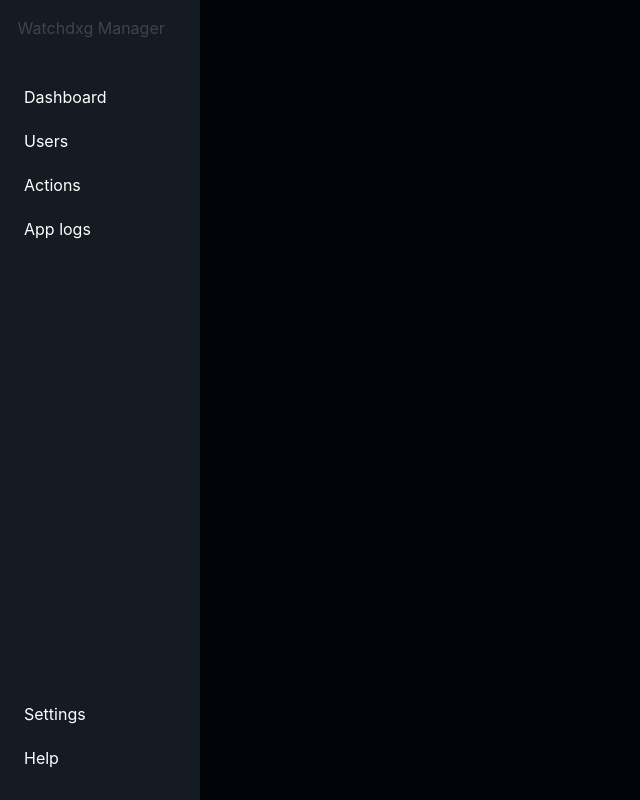
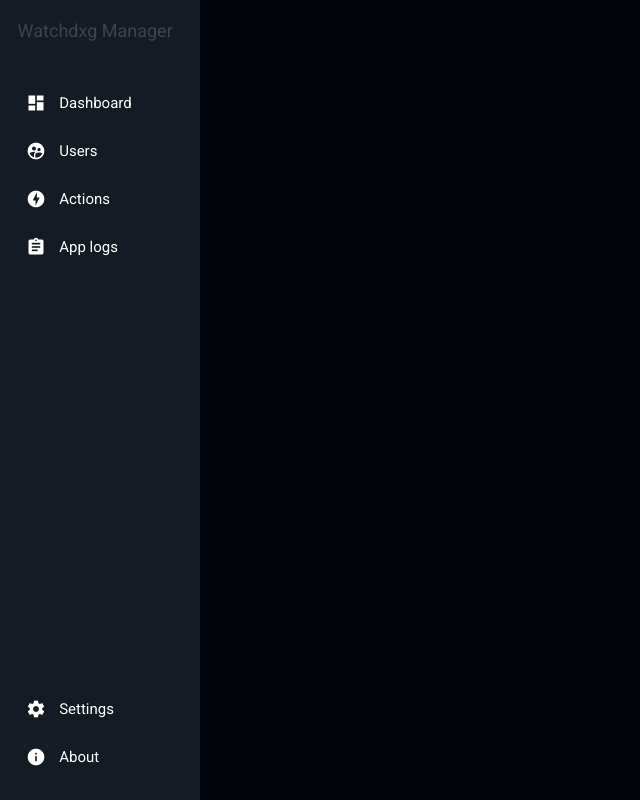
Before and after one commit to synka777/watchdxg-front, an Angular app: page /main in a window 1280 px wide. Shown: the whole page, without its empty margins (0-640 px from the left). Built offline with nearby package versions, Linux system fonts and the light colour scheme; sample sign-in values are in the browser's storage.

Commit message:
infra(sidebar): +material logos

```diff
--- a/angular.json
+++ b/angular.json
@@ -30,6 +30,7 @@
               "src/favicon.ico"
             ],
             "styles": [
+              "@angular/material/prebuilt-themes/cyan-orange.css",
               "src/styles.scss"
             ],
             "scripts": []
@@ -87,6 +88,7 @@
               "src/favicon.ico"
             ],
             "styles": [
+              "@angular/material/prebuilt-themes/cyan-orange.css",
               "src/styles.scss"
             ],
             "scripts": []
--- a/package.json
+++ b/package.json
@@ -10,10 +10,12 @@
   },
   "private": true,
   "dependencies": {
+    "@angular/cdk": "^19.2.15",
     "@angular/common": "^19.2.0",
     "@angular/compiler": "^19.2.0",
     "@angular/core": "^19.2.0",
     "@angular/forms": "^19.2.0",
+    "@angular/material": "^19.2.15",
     "@angular/platform-browser": "^19.2.0",
     "@angular/platform-browser-dynamic": "^19.2.0",
     "@angular/router": "^19.2.0",
--- a/src/app/components/main-layout/main-layout.component.html
+++ b/src/app/components/main-layout/main-layout.component.html
@@ -6,16 +6,34 @@
       </div>
       <div class="side-main-content">
         <ul> <!-- Use routerLinkActive to make easier dynamic CSS class assignment -->
-          <li><a routerLink="/dashboard" routerLinkActive="active" >Dashboard</a></li>
-          <li><a routerLink="/users" routerLinkActive="active">Users</a></li>
-          <li><a routerLink="/actions" routerLinkActive="active">Actions</a></li>
-          <li><a routerLink="/logs" routerLinkActive="active">App logs</a></li>
+          <li>
+            <mat-icon>dashboard</mat-icon>
+            <a routerLink="/dashboard" routerLinkActive="active" >Dashboard</a>
+          </li>
+          <li>
+            <mat-icon>supervised_user_circle</mat-icon>
+            <a routerLink="/users" routerLinkActive="active">Users</a>
+          </li>
+          <li>
+            <mat-icon>offline_bolt</mat-icon>
+            <a routerLink="/actions" routerLinkActive="active">Actions</a>
+          </li>
+          <li>
+            <mat-icon>assignment</mat-icon>
+            <a routerLink="/logs" routerLinkActive="active">App logs</a>
+          </li>
         </ul>
       </div>
       <div class="side-bottom-content">
         <ul>
-          <li><a routerLink="/settings" routerLinkActive="active">Settings</a></li>
-          <li><a routerLink="/help" routerLinkActive="active">Help</a></li>
+          <li>
+            <mat-icon>settings</mat-icon>
+            <a routerLink="/settings" routerLinkActive="active">Settings</a>
+          </li>
+          <li>
+            <mat-icon>info</mat-icon>
+            <a routerLink="/help" routerLinkActive="active">About</a>
+          </li>
         </ul>
       </div>
     </nav>
--- a/src/app/components/main-layout/main-layout.component.scss
+++ b/src/app/components/main-layout/main-layout.component.scss
@@ -5,14 +5,30 @@
   .sidebar {
     width: 200px;
     background: var(--bg-surface);
+    font-size: large;
 
     ul {
+      font-size: 15px;
       list-style-type: none;
       padding: 0;
 
       li {
+        display: flex;
         margin: 0.5rem;
         padding: 0.5rem;
+        align-items: center;
+
+        mat-icon {
+          display: flex;
+          margin-right: 0.7rem;
+          font-size: 20px;
+          justify-content: center;
+          align-items: center;
+        }
+        // a {
+        //   display: flex;
+
+        // }
       }
     }
 
--- a/src/app/components/main-layout/main-layout.component.ts
+++ b/src/app/components/main-layout/main-layout.component.ts
@@ -1,10 +1,11 @@
+import { MatIcon } from '@angular/material/icon';
 import { RouterOutlet } from '@angular/router';
 import { Component } from '@angular/core';
 
 
 @Component({
   selector: 'app-main-layout',
-  imports: [ RouterOutlet ],
+  imports: [ RouterOutlet, MatIcon ],
   templateUrl: './main-layout.component.html',
   styleUrl: './main-layout.component.scss'
 })
--- a/src/index.html
+++ b/src/index.html
@@ -6,8 +6,10 @@
   <base href="/">
   <meta name="viewport" content="width=device-width, initial-scale=1">
   <link rel="icon" type="image/x-icon" href="favicon.ico">
+  <link href="https://fonts.googleapis.com/css2?family=Roboto:wght@300;400;500&display=swap" rel="stylesheet">
+  <link href="https://fonts.googleapis.com/icon?family=Material+Icons" rel="stylesheet">
 </head>
-<body>
+<body class="mat-typography">
   <app-root></app-root>
 </body>
 </html>
--- a/src/styles.scss
+++ b/src/styles.scss
@@ -63,3 +63,5 @@ body {
     margin-block: 1.5rem;
   }
 }
+html, body { height: 100%; }
+body { margin: 0; font-family: Roboto, "Helvetica Neue", sans-serif; }
```
Also changed, not shown: 1 other file (tests, documents, lock files or other folders).
